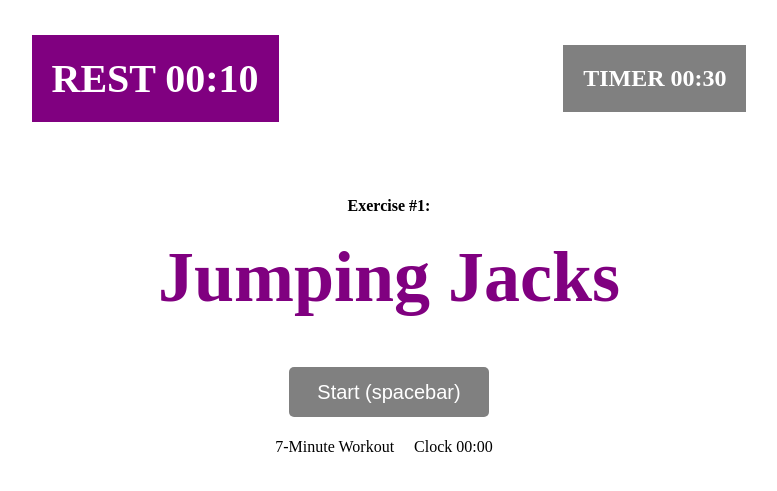
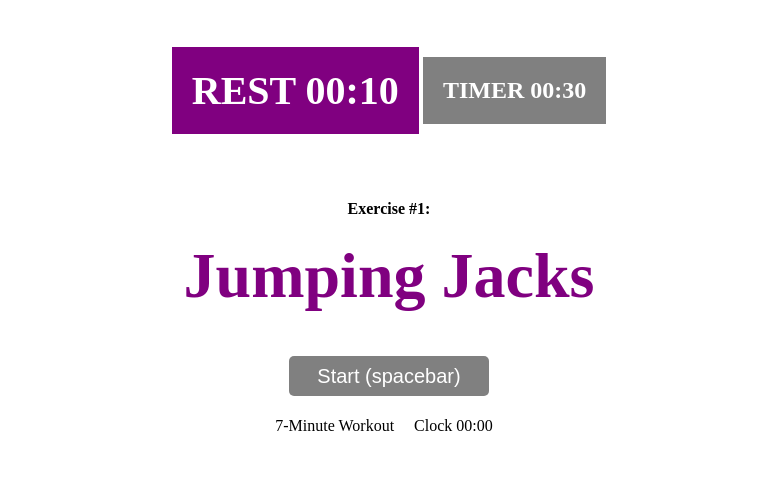
Before and after one commit to Arusli/7minuteworkout, a PHP site: page / in a window 1280 px wide. Shown: the top 491 px of the page, without its empty margins (251-1028 px from the left). Run offline with PHP 8.4, Linux system fonts and the light colour scheme.

Commit message:
new style plus added css transitions to timers

```diff
--- a/index.html
+++ b/index.html
@@ -44,7 +44,6 @@
         <h2 id='timer'>TIMER 00:30</h2>
     </div>
 
-        <br>
 
     <div id='section3'>
         <h4 id='exercise-label'>Exercise #1:</h4>
--- a/style.css
+++ b/style.css
@@ -23,7 +23,7 @@ h1 {
     border-radius: 5px;
     text-align: center;
     font-size: 20px;
-    height: 50px;
+    height: 40px;
     width: 200px;
 }
 
@@ -61,7 +61,9 @@ button:hover {
     border: solid 2px;
     padding: 1.25rem;
     background-color: purple;
+    transition: font-size .8s;
 }
+
 
 #timer {
     font-size: 1.5rem;
@@ -69,14 +71,16 @@ button:hover {
     border: solid 2px;
     padding: 1.25rem;
     background-color: grey;
+    transition: font-size .8s;
 }
 
 #section2 {
+    height: 180px;
     font-size: 1.5rem;
     text-align: center;
     display: flex;
     flex-direction: row;
-    justify-content: space-evenly;
+    justify-content: center;
     align-items: center;
 }
 
@@ -84,8 +88,13 @@ button:hover {
     text-align: center;
 }
 
+#exercise-label {
+    /* display: none; */
+    margin-top: 20px;
+}
+
 #exercise {
-    margin-top: 5px;
+    margin-top: 10px;
     color: purple;
-    font-size: 4.5rem;
+    font-size: 4rem;
 }
```
